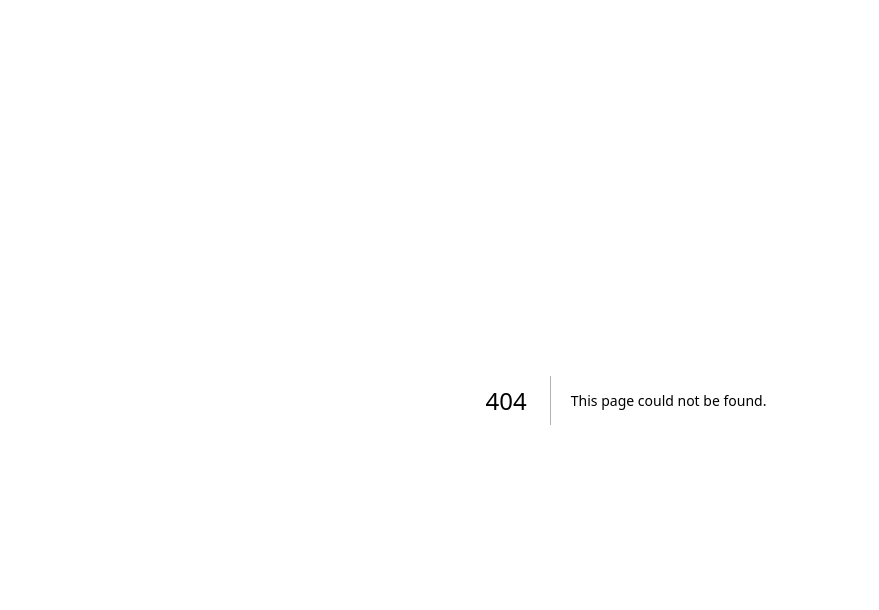
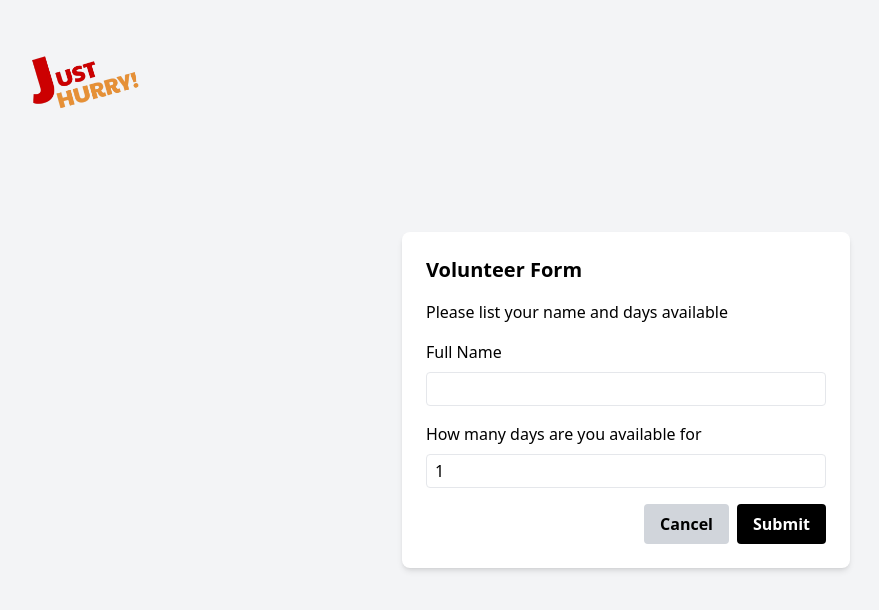
Before and after one commit to AnandVishesh1301/just-hurry, a Next.js app: page /volunteer in a window 1280 px wide. Before the commit this address had no page. Shown: the top 610 px of the page, without its empty margins (14-893 px from the left). Built offline with nearby package versions, Linux system fonts and the light colour scheme.

Commit message:
volunteer

```diff
--- a/app/page.js
+++ b/app/page.js
@@ -19,7 +19,7 @@ export default function Relief() {
 
     return (
         <div className="flex flex-col items-center justify-center min-h-screen bg-gray-100">
-            <div className="absolute top-4 left-4">
+            <div className="absolute top-4 left-4 cursor-pointer" onClick={() => router.push("/")}>
                 <Image
                     src="/logo.png"
                     alt="Logo"
--- a/app/user/page.js
+++ b/app/user/page.js
@@ -3,8 +3,11 @@
 import React, { useState, useEffect, useRef } from "react";
 import axios from "axios";
 import Image from "next/image";
+import { useRouter } from "next/navigation";
 
 export default function EmergencyDashboard() {
+  const router = useRouter();
+
   const [location, setLocation] = useState(null);
   const [errorMessage, setErrorMessage] = useState(null);
   const [isSOSButtonDisabled, setIsSOSButtonDisabled] = useState(false);
@@ -112,7 +115,7 @@ export default function EmergencyDashboard() {
 
   return (
     <div className="flex flex-col items-center justify-center min-h-screen bg-gray-100 p-4 relative">
-      <div className="absolute top-4 left-4">
+      <div className="absolute top-4 left-4 cursor-pointer" onClick={() => router.push("/")}>
         <Image
           src="/logo.png"
           alt="Logo"
--- /dev/null
+++ b/app/volunteer/page.js
@@ -0,0 +1,114 @@
+"use client";
+
+import React, { useState, useRef } from "react";
+import axios from "axios";
+import Image from "next/image";
+import { useRouter } from "next/navigation";
+
+export default function Volunteer({ setShowResourceModal }) {
+    const router = useRouter();
+
+    const [volName, setName] = useState("");
+    const [days, setDays] = useState(1);
+    const [errorMessage, setErrorMessage] = useState("");
+    const modalRef = useRef(null);
+
+    const handleSubmit = async (e) => {
+        e.preventDefault(); // Prevent default form submission behavior
+
+        if (navigator.geolocation) {
+            navigator.geolocation.getCurrentPosition(
+                async (position) => {
+                    const { latitude, longitude } = position.coords;
+
+                    try {
+                        await axios.post("http://127.0.0.1:5000/save_volunteer", {
+                            longitude: longitude,
+                            latitude: latitude,
+                            name: volName,
+                            days: days
+
+                        });
+                        alert("Form Submitted.");
+                    } catch (error) {
+                        console.error("Error sending form:", error);
+                        setErrorMessage("Unable to submit form. Please try again.");
+                    }
+                },
+                (error) => {
+                    setErrorMessage("Unable to retrieve location.");
+                }
+            );
+        } else {
+            setErrorMessage("Geolocation is not supported by your browser.");
+        }
+    };
+
+    return (
+        <div className="flex items-center justify-center min-h-screen bg-gray-100">
+            <div className="absolute top-4 left-4 cursor-pointer" onClick={() => router.push("/")}>
+                <Image
+                    src="/logo.png"
+                    alt="Logo"
+                    width={200}
+                    height={200}
+                    className="md:w-32 md:h-32 w-24 h-24 ml-4"
+                />
+            </div>
+            <div
+                ref={modalRef}
+                className="bg-white p-6 rounded-lg w-full max-w-md shadow-md"
+            >
+                <h2 className="text-xl font-bold mb-4">Volunteer Form</h2>
+                <p className="mb-4">
+                    Please list your name and days available
+                </p>
+                {errorMessage && (
+                    <div className="text-center text-red-500 text-sm mb-4">
+                        {errorMessage}
+                    </div>
+                )}
+                <form onSubmit={handleSubmit}>
+                    <div className="mb-4">
+                        <label htmlFor="food" className="block mb-2">
+                            Full Name
+                        </label>
+                        <input
+                            id="name"
+                            value={volName}
+                            onChange={(e) => setName(e.target.value)}
+                            className="border rounded px-2 py-1 w-full"
+                        />
+                    </div>
+                    <div className="mb-4">
+                        <label htmlFor="water" className="block mb-2">
+                            How many days are you available for
+                        </label>
+                        <input
+                            id="days"
+                            type="number"
+                            value={days}
+                            onChange={(e) => setDays(e.target.value)}
+                            className="border rounded px-2 py-1 w-full"
+                        />
+                    </div>
+                    <div className="flex justify-end">
+                        <button
+                            type="button"
+                            onClick={() => setShowResourceModal(false)}
+                            className="bg-gray-300 hover:bg-gray-400 text-black font-bold py-2 px-4 rounded mr-2"
+                        >
+                            Cancel
+                        </button>
+                        <button
+                            type="submit"
+                            className="bg-black hover:bg-gray-500 text-white font-bold py-2 px-4 rounded"
+                        >
+                            Submit
+                        </button>
+                    </div>
+                </form>
+            </div>
+        </div>
+    );
+}
```
